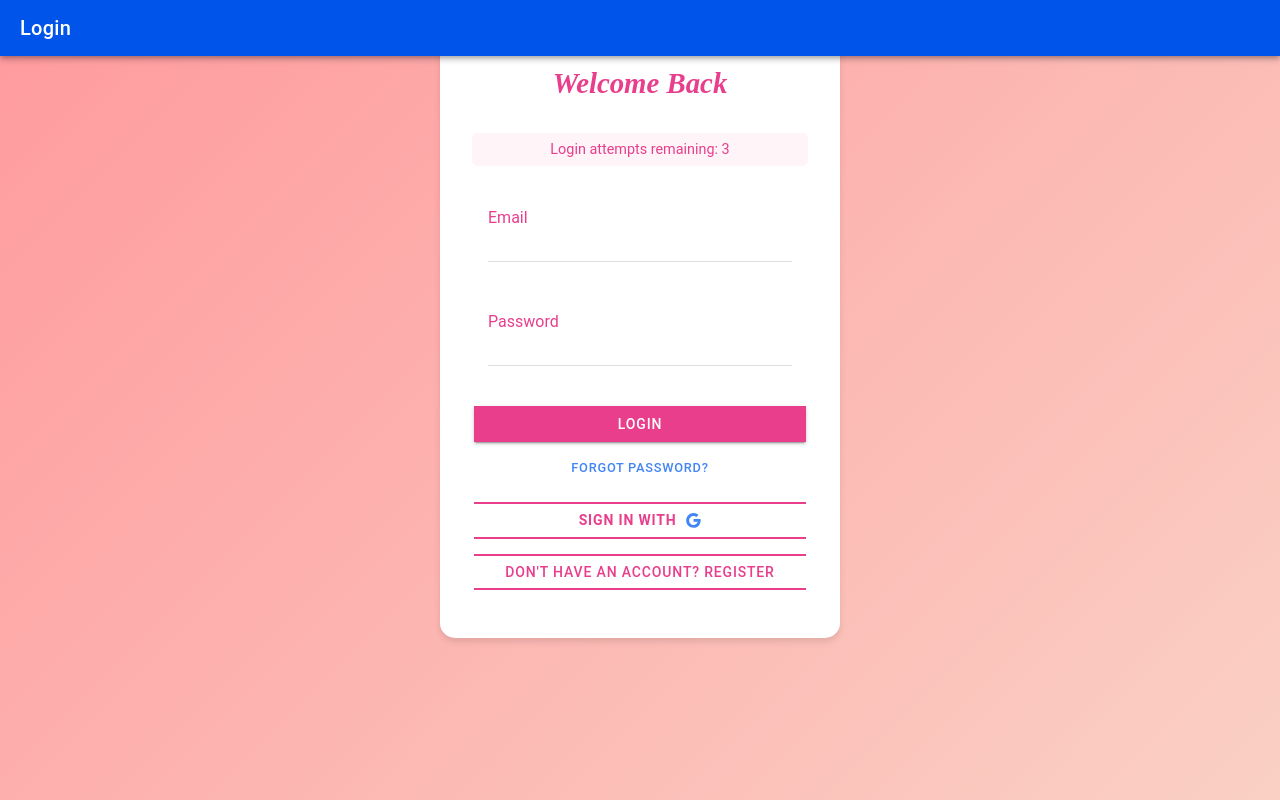
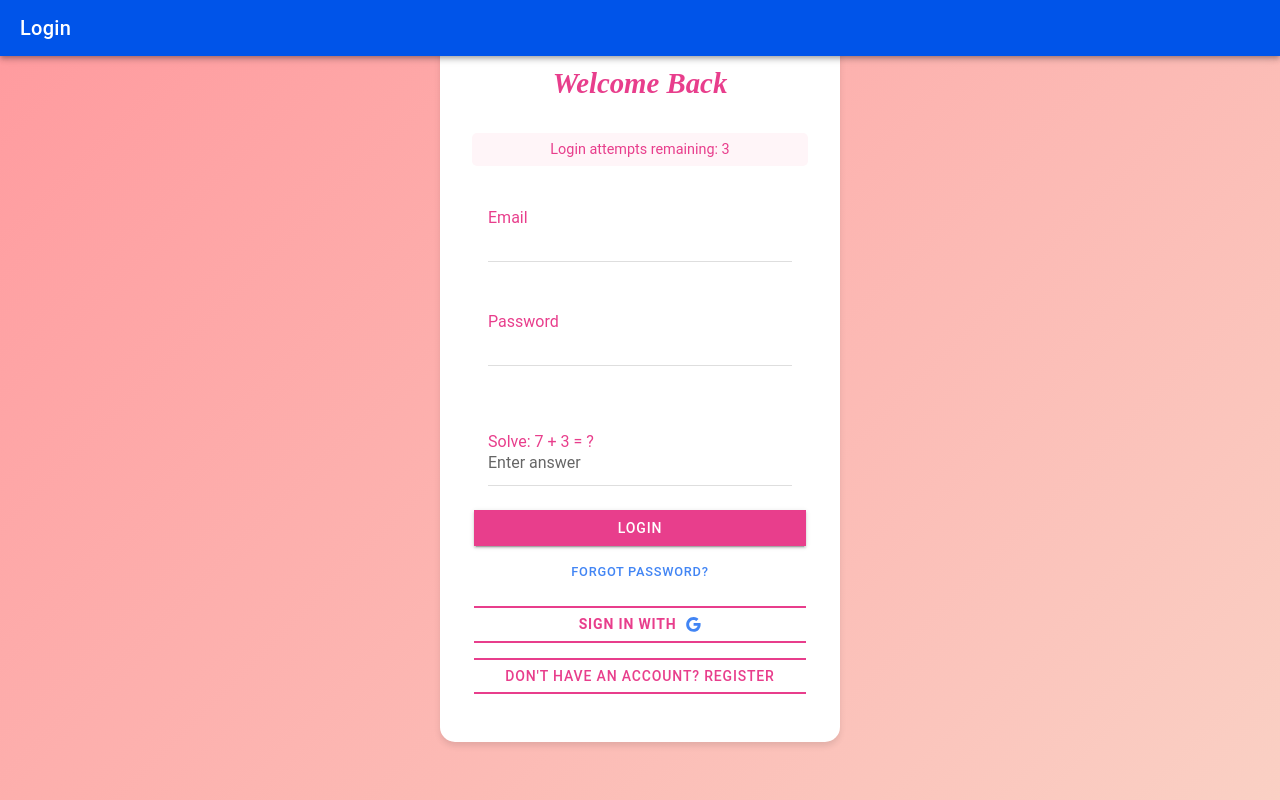
Before and after one commit to SarahSuyat/CrimpTask, a React (Vite) app: page /CrimpTask in a window 1280 px wide. Built offline with nearby package versions, Linux system fonts and the light colour scheme; no server answers.

Commit message:
added feature captcha

```diff
--- /dev/null
+++ b/src/components/Captcha.tsx
@@ -0,0 +1,83 @@
+import React, { useState, useEffect } from 'react';
+import { IonItem, IonLabel, IonInput, IonText } from '@ionic/react';
+
+interface CaptchaProps {
+  onValidated: (isValid: boolean) => void;
+}
+
+const Captcha: React.FC<CaptchaProps> = ({ onValidated }) => {
+  const [num1, setNum1] = useState(0);
+  const [num2, setNum2] = useState(0);
+  const [answer, setAnswer] = useState('');
+  const [isValid, setIsValid] = useState(false);
+  const [feedback, setFeedback] = useState('');
+
+  const generateNewProblem = () => {
+    setNum1(Math.floor(Math.random() * 10));
+    setNum2(Math.floor(Math.random() * 10));
+    setAnswer('');
+    setIsValid(false);
+    setFeedback('');
+    onValidated(false);
+  };
+
+  useEffect(() => {
+    generateNewProblem();
+  }, []);
+
+  const handleAnswerChange = (e: any) => {
+    const value = e.detail.value;
+    setAnswer(value);
+
+    const correctAnswer = num1 + num2;
+    const isValidAnswer = parseInt(value) === correctAnswer;
+    setIsValid(isValidAnswer);
+    onValidated(isValidAnswer);
+
+    if (value) {
+      setFeedback(isValidAnswer ? 'Correct!' : 'Wrong, try again');
+    } else {
+      setFeedback('');
+    }
+  };
+
+  return (
+    <IonItem style={{
+      '--background': 'transparent',
+      marginBottom: '1rem',
+      padding: '0.5rem 0',
+      '--padding-start': '1rem',
+      '--padding-end': '1rem'
+    }}>
+      <IonLabel position="floating" style={{
+        color: '#e83e8c',
+        marginBottom: '0.5rem',
+        fontSize: '1rem'
+      }}>
+        Solve: {num1} + {num2} = ?
+      </IonLabel>
+      <IonInput
+        value={answer}
+        onIonChange={handleAnswerChange}
+        placeholder="Enter answer"
+        type="number"
+        style={{
+          '--padding-start': '0',
+          '--color': 'black'
+        }}
+      />
+      {feedback && (
+        <IonText color={isValid ? 'success' : 'danger'} style={{
+          display: 'block',
+          marginTop: '0.5rem',
+          fontSize: '0.9rem',
+          fontWeight: 'bold'
+        }}>
+          {feedback}
+        </IonText>
+      )}
+    </IonItem>
+  );
+};
+
+export default Captcha;
--- a/src/pages/Login.tsx
+++ b/src/pages/Login.tsx
@@ -16,6 +16,7 @@ import {
 } from "@ionic/react";
 import { supabase } from "../utils/supabaseClient";
 import { logoGoogle } from 'ionicons/icons';
+import Captcha from '../components/Captcha';
 
 const Login: React.FC = () => {
   const navigation = useIonRouter();
@@ -30,6 +31,7 @@ const Login: React.FC = () => {
   const [isCooldownActive, setIsCooldownActive] = useState(false);
   const [showForgotPasswordAlert, setShowForgotPasswordAlert] = useState(false);
   const [resetEmail, setResetEmail] = useState("");
+  const [isCaptchaValid, setIsCaptchaValid] = useState(false);
 
   useEffect(() => {
     let timer: NodeJS.Timeout;
@@ -57,6 +59,12 @@ const Login: React.FC = () => {
 
     if (!email || !password) {
       setToastMessage("Please enter both email and password");
+      setShowToast(true);
+      return;
+    }
+
+    if (!isCaptchaValid) {
+      setToastMessage("Please solve the captcha correctly");
       setShowToast(true);
       return;
     }
@@ -313,6 +321,8 @@ const Login: React.FC = () => {
             />
           </IonItem>
 
+          <Captcha onValidated={setIsCaptchaValid} />
+
           <IonButton
             expand="full"
             onClick={doLogin}
--- a/src/pages/Register.tsx
+++ b/src/pages/Register.tsx
@@ -17,6 +17,7 @@ import {
 import { useState } from "react";
 import { supabase } from "../utils/supabaseClient";
 import bcrypt from 'bcryptjs';
+import Captcha from '../components/Captcha';
 
 const Register: React.FC = () => {
   const [username, setUsername] = useState("");
@@ -27,6 +28,7 @@ const Register: React.FC = () => {
   const [showToast, setShowToast] = useState(false);
   const [alertMessage, setAlertMessage] = useState('');
   const [showAlert, setShowAlert] = useState(false);
+  const [isCaptchaValid, setIsCaptchaValid] = useState(false);
 
   const doRegister = async () => {
     try {
@@ -38,6 +40,12 @@ const Register: React.FC = () => {
 
       if (password !== confirmPassword) {
         setAlertMessage("Passwords do not match.");
+        setShowAlert(true);
+        return;
+      }
+
+      if (!isCaptchaValid) {
+        setAlertMessage("Please solve the captcha correctly.");
         setShowAlert(true);
         return;
       }
@@ -223,6 +231,8 @@ const Register: React.FC = () => {
             </IonItem>
           </IonRadioGroup>
 
+          <Captcha onValidated={setIsCaptchaValid} />
+
           <IonButton
             onClick={doRegister}
             expand="full"
```
